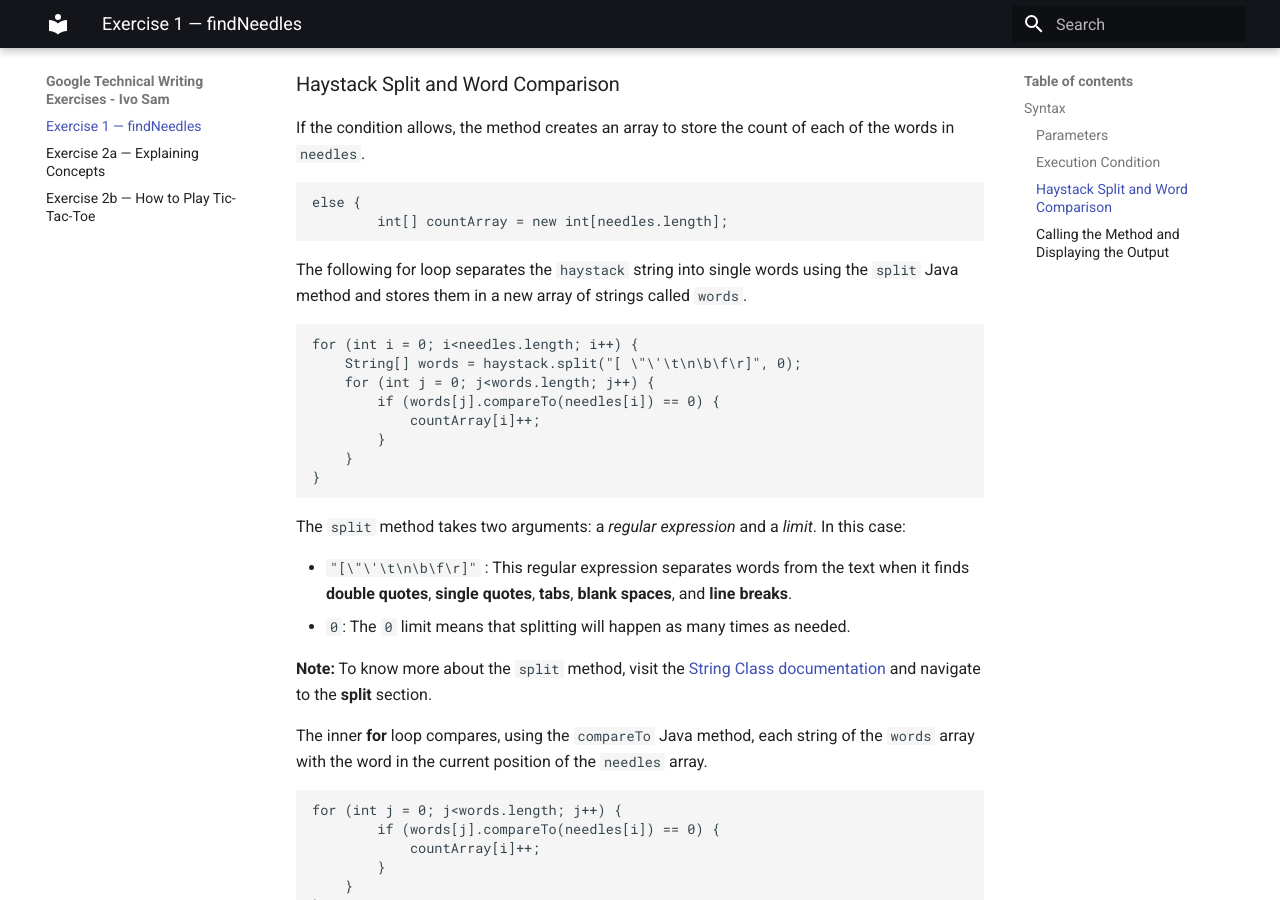
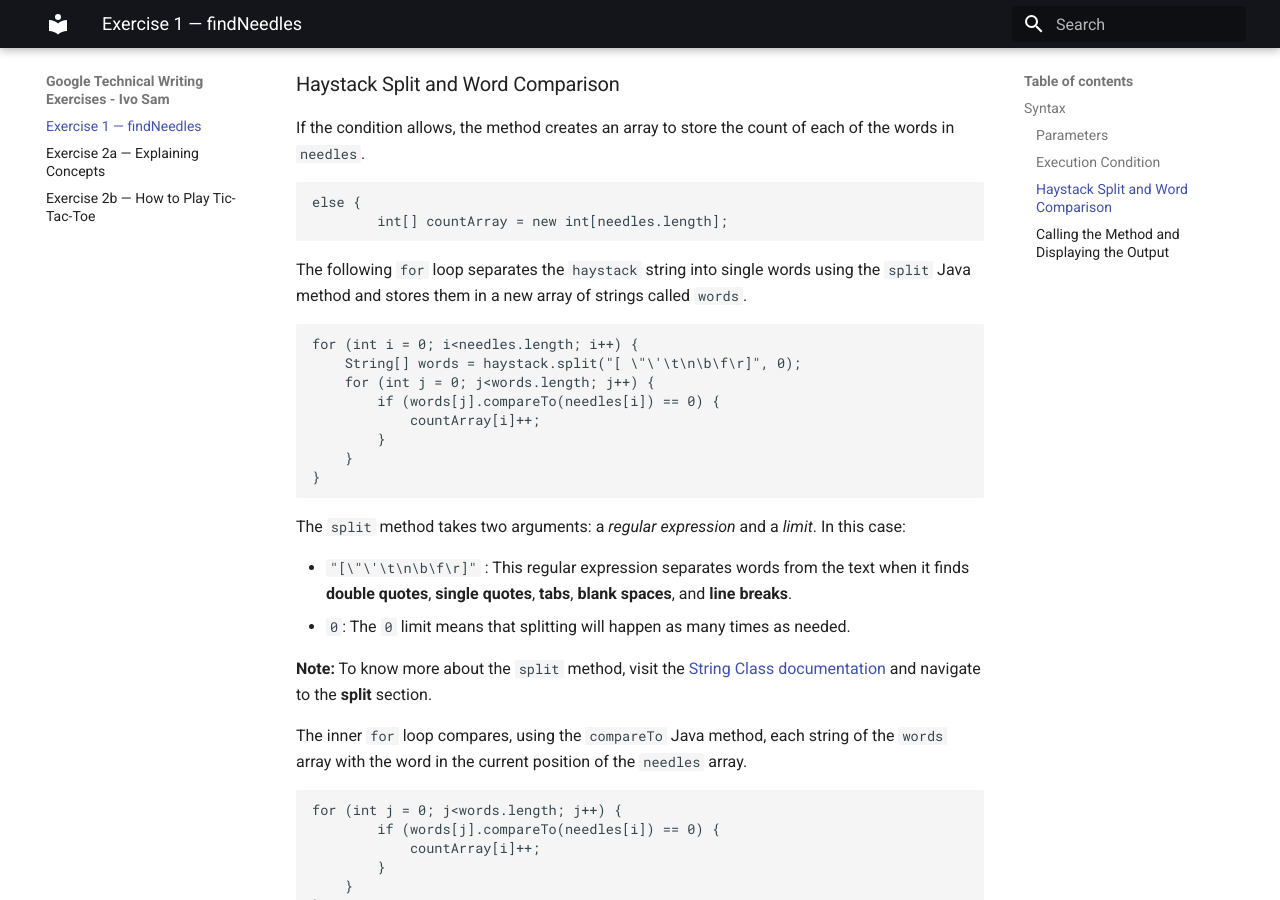
Before and after one commit to ivosam1212/ivosam-writing-samples, an MkDocs documentation site: the page built from docs/index.md, in a window 1280 px wide and 900 px high, scrolled down 1129 px. Built offline with MkDocs 1.6.1 and Material for MkDocs 9.7.7, drawn with Linux system fonts in a browser that asks for light colours.

````diff
--- a/docs/index.md
+++ b/docs/index.md
@@ -51,7 +51,7 @@ else {
 		int[] countArray = new int[needles.length];
 ```
 
-The following for loop separates the ``haystack`` string into single words using the ``split`` Java method and stores them in a new array of strings called ``words``.
+The following ``for`` loop separates the ``haystack`` string into single words using the ``split`` Java method and stores them in a new array of strings called ``words``.
 ```Java
 for (int i = 0; i<needles.length; i++) {
 	String[] words = haystack.split("[ \"\'\t\n\b\f\r]", 0);
@@ -69,7 +69,7 @@ The ``split`` method takes two arguments: a *regular expression* and a *limit*.
 
 **Note:** To know more about the ``split`` method, visit the [String Class documentation](https://docs.oracle.com/javase/7/docs/api/java/lang/String.html#split) and navigate to the **split** section.
 
-The inner **for** loop compares, using the ``compareTo`` Java method, each string of the ``words`` array with the word in the current position of the ``needles`` array.
+The inner ``for`` loop compares, using the ``compareTo`` Java method, each string of the ``words`` array with the word in the current position of the ``needles`` array.
 ```Java
 for (int j = 0; j<words.length; j++) {
 		if (words[j].compareTo(needles[i]) == 0) {
--- a/index.html
+++ b/index.html
@@ -401,7 +401,7 @@
 <pre><code class="language-java">else {
         int[] countArray = new int[needles.length];
 </code></pre>
-<p>The following for loop separates the <code>haystack</code> string into single words using the <code>split</code> Java method and stores them in a new array of strings called <code>words</code>. </p>
+<p>The following <code>for</code> loop separates the <code>haystack</code> string into single words using the <code>split</code> Java method and stores them in a new array of strings called <code>words</code>. </p>
 <pre><code class="language-Java">for (int i = 0; i&lt;needles.length; i++) {
     String[] words = haystack.split(&quot;[ \&quot;\'\t\n\b\f\r]&quot;, 0);
     for (int j = 0; j&lt;words.length; j++) {
@@ -417,7 +417,7 @@
 <li><code>0</code>: The <code>0</code> limit means that splitting will happen as many times as needed.</li>
 </ul>
 <p><strong>Note:</strong> To know more about the <code>split</code> method, visit the <a href="https://docs.oracle.com/javase/7/docs/api/java/lang/String.html#split">String Class documentation</a> and navigate to the <strong>split</strong> section.</p>
-<p>The inner <strong>for</strong> loop compares, using the <code>compareTo</code> Java method, each string of the <code>words</code> array with the word in the current position of the <code>needles</code> array. </p>
+<p>The inner <code>for</code> loop compares, using the <code>compareTo</code> Java method, each string of the <code>words</code> array with the word in the current position of the <code>needles</code> array. </p>
 <pre><code class="language-Java">for (int j = 0; j&lt;words.length; j++) {
         if (words[j].compareTo(needles[i]) == 0) {
             countArray[i]++;
````
Also changed, not shown: 1 other file.
